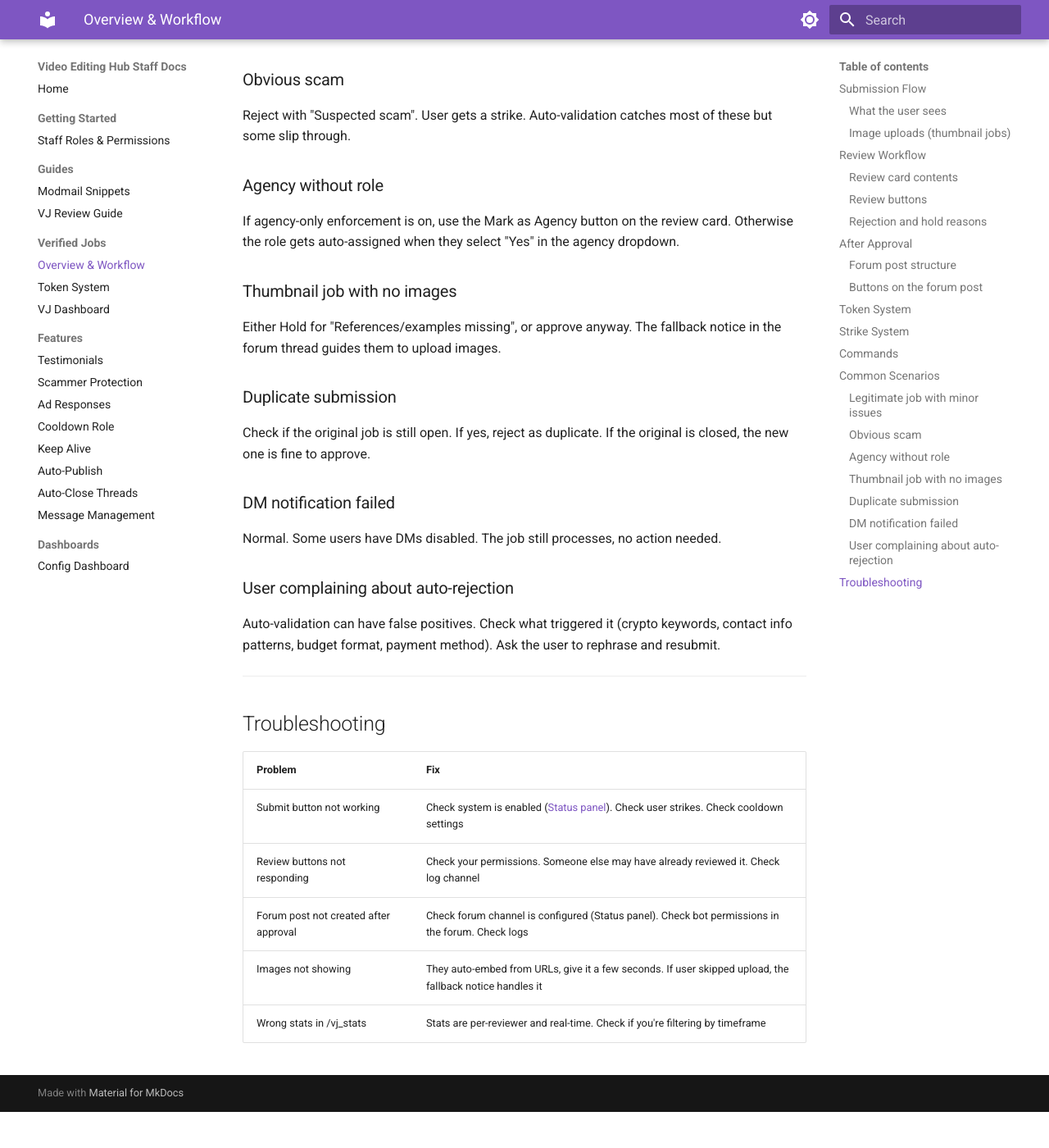
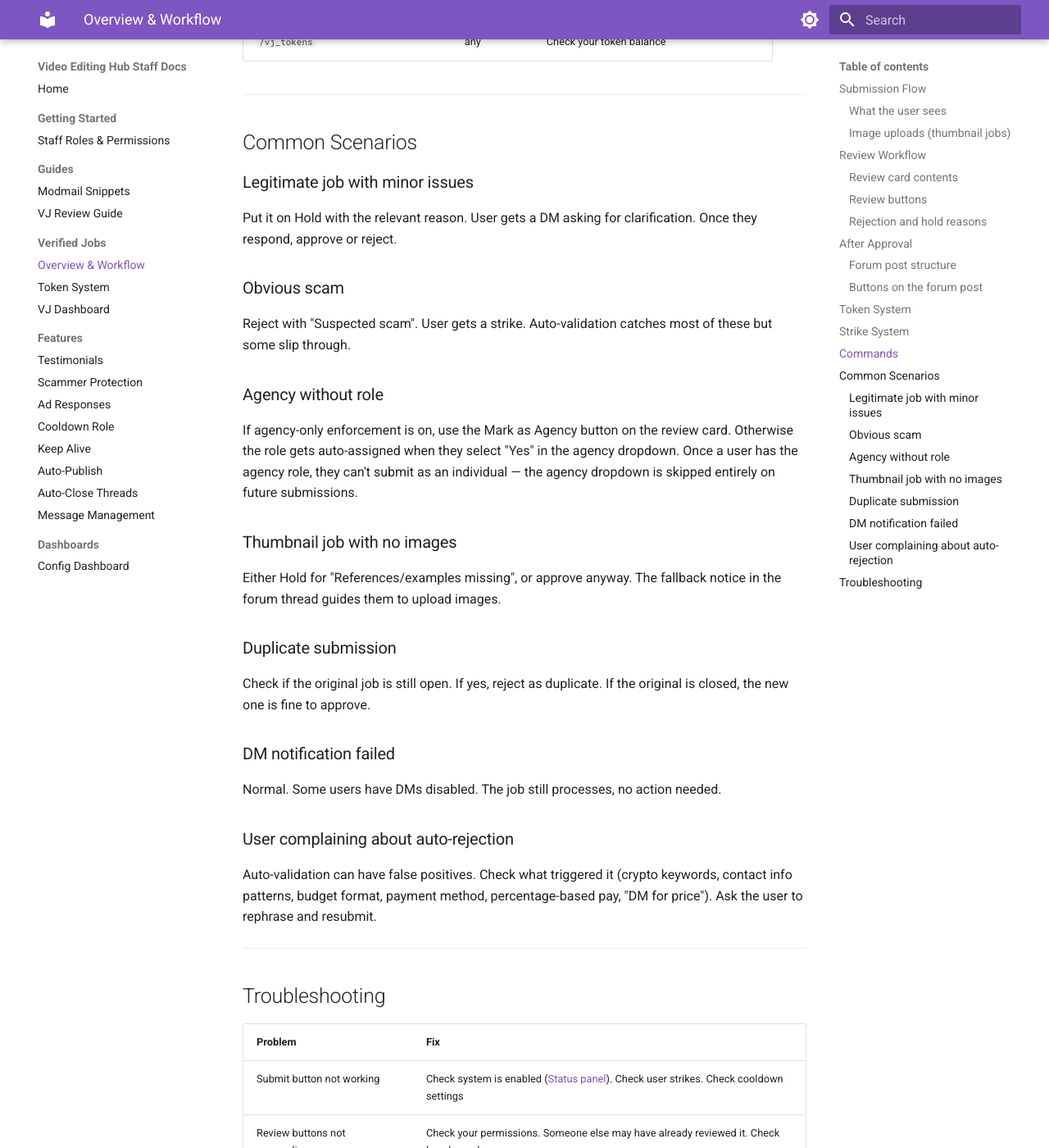
Before and after one commit to demigodmode/VideoEditingHubDocs, an MkDocs documentation site: the page built from docs/features/verified-jobs.md, in a window 1280 px wide and 1400 px high, scrolled down 4795 px. Shown: the whole window at 82% size. Built offline with MkDocs 1.6.1 and Material for MkDocs 9.7.7, drawn with Linux system fonts in a browser that asks for light colours; before the commit the page ends 6151 px from its top, so only the background shows below that; some of the changed text lies outside the part shown.

Commit message:
update VJ docs for v3.2.0 changes
- New auto-validation rules (percentage-based pay, hidden payment)
- Agency enforcement (dropdown skipped if user has agency role)
- Reason codes 11-13 added to both feature docs and review guide

```diff
--- a/docs/features/verified-jobs.md
+++ b/docs/features/verified-jobs.md
@@ -19,13 +19,15 @@
     - Content format (video jobs only): Long Form, Medium Form, Short Form
     - Payment timing: Upfront, Partial Upfront, After Completion
     - Sample work policy: No Sample Required, Paid Sample
-    - Agency status: Yes / No
+    - Agency status: Yes / No (skipped if user already has the agency role — they're locked to agency)
 5. **Modal opens** with fields for description, payment method, budget, and reference URLs. Thumbnail jobs get a FileUpload component for up to 6 images instead of URLs
 6. **Auto-validation** checks for:
     - Crypto keywords or wallet addresses (Bitcoin/Ethereum)
     - External contact info (email, phone, Telegram, WhatsApp)
     - Invalid budget ("TBD", "negotiable" without numbers)
     - Bad payment methods (gift cards, in-game currency, "exposure")
+    - Percentage-based or unreliable payment (revenue share, "based on views", "when I get monetized")
+    - Hidden payment amounts ("DM me for price", "ask in DM")
     - Profanity
 7. **Duplicate detection** warns if 85%+ similar to a recent submission from the last 7 days
 8. **Preview** shows how the job will appear. User can edit, cancel, or submit
@@ -80,6 +82,9 @@
 | 8 | Suspected scam | No |
 | 9 | Wrong channel / not a paid job | No |
 | 10 | Other (see note) | Yes |
+| 11 | Monthly/weekly rate instead of per-project | Yes |
+| 12 | Payment amount not disclosed | Yes |
+| 13 | Unreliable payment (percentage/views) | No |
 
 "Other" opens a modal for a custom note. The hold dropdown only shows holdable reasons.
 
@@ -146,7 +151,7 @@
 Reject with "Suspected scam". User gets a strike. Auto-validation catches most of these but some slip through.
 
 ### Agency without role
-If agency-only enforcement is on, use the Mark as Agency button on the review card. Otherwise the role gets auto-assigned when they select "Yes" in the agency dropdown.
+If agency-only enforcement is on, use the Mark as Agency button on the review card. Otherwise the role gets auto-assigned when they select "Yes" in the agency dropdown. Once a user has the agency role, they can't submit as an individual — the agency dropdown is skipped entirely on future submissions.
 
 ### Thumbnail job with no images
 Either Hold for "References/examples missing", or approve anyway. The fallback notice in the forum thread guides them to upload images.
@@ -158,7 +163,7 @@
 Normal. Some users have DMs disabled. The job still processes, no action needed.
 
 ### User complaining about auto-rejection
-Auto-validation can have false positives. Check what triggered it (crypto keywords, contact info patterns, budget format, payment method). Ask the user to rephrase and resubmit.
+Auto-validation can have false positives. Check what triggered it (crypto keywords, contact info patterns, budget format, payment method, percentage-based pay, "DM for price"). Ask the user to rephrase and resubmit.
 
 ---
 
```
Also changed, not shown: docs/guides/review-guide.md (+3 -0 lines).
